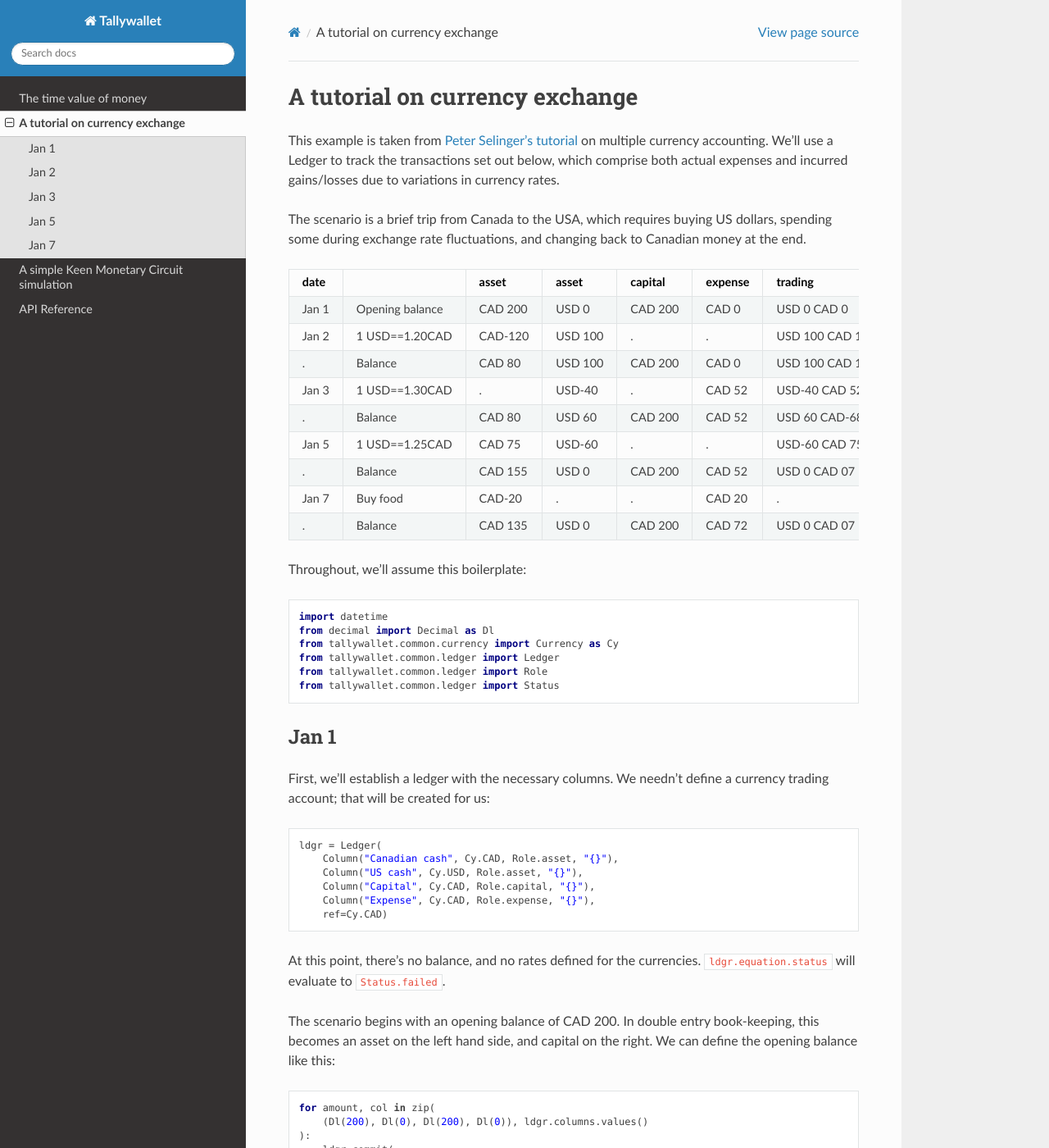
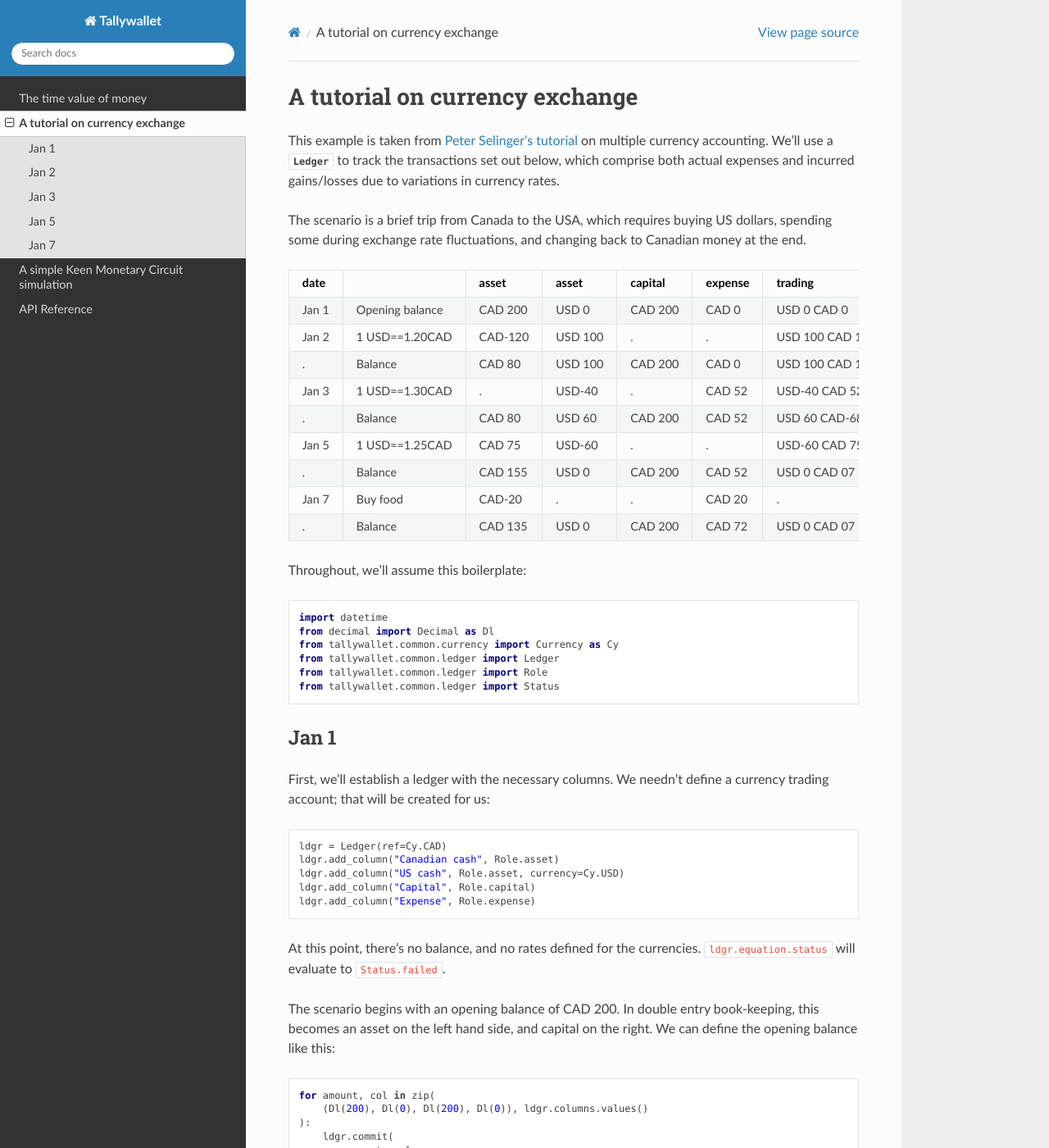
Before and after one commit to tundish/tallywallet-common, a Sphinx documentation site: the page built from tallywallet/common/doc/selinger.rst, in a window 1280 px wide and 1400 px high. Shown: the whole window at 82% size. Built offline with Sphinx 7.4.7 and the Read the Docs theme 2.0.0, drawn with Linux system fonts in a browser that asks for light colours; some of the changed text lies outside the part shown.

Commit message:
Brought Selinger's tutorial up to date.

```diff
--- a/tallywallet/common/doc/selinger.rst
+++ b/tallywallet/common/doc/selinger.rst
@@ -5,9 +5,10 @@
 :::::::::::::::::::::::::::::::
 
 This example is taken from `Peter Selinger's tutorial`_ on multiple currency
-accounting. We'll use a Ledger to track the transactions set out below,
-which comprise both actual expenses and incurred gains/losses due to variations
-in currency rates.
+accounting. We'll use a
+:py:class:`Ledger <tallywallet.common.ledger.Ledger>` to track the
+transactions set out below, which comprise both actual expenses and incurred
+gains/losses due to variations in currency rates.
 
 The scenario is a brief trip from Canada to the USA, which requires buying US
 dollars, spending some during exchange rate fluctuations, and changing back
@@ -42,12 +43,11 @@
 First, we'll establish a ledger with the necessary columns. We needn't
 define a currency trading account; that will be created for us::
 
-    ldgr = Ledger(
-        Column("Canadian cash", Cy.CAD, Role.asset, "{}"),
-        Column("US cash", Cy.USD, Role.asset, "{}"),
-        Column("Capital", Cy.CAD, Role.capital, "{}"),
-        Column("Expense", Cy.CAD, Role.expense, "{}"),
-        ref=Cy.CAD)
+    ldgr = Ledger(ref=Cy.CAD)
+    ldgr.add_column("Canadian cash", Role.asset)
+    ldgr.add_column("US cash", Role.asset, currency=Cy.USD)
+    ldgr.add_column("Capital", Role.capital)
+    ldgr.add_column("Expense", Role.expense)
 
 At this point, there's no balance, and no rates defined for the currencies.
 ``ldgr.equation.status`` will evaluate to ``Status.failed``.
@@ -149,12 +149,12 @@
 home. We want food. So we cough up twenty dollars for a tasty burger and a
 bottle of fizzy beer. Here's the transaction for that::
 
-    ldgr.commit(-20, cols["Canadian cash"], note="Buy food")
-    ldgr.commit(20, cols["Expense"], note="Buy food")
+    ldgr.commit(-20, ldgr.columns["Canadian cash"], note="Buy food")
+    ldgr.commit(20, ldgr.columns["Expense"], note="Buy food")
 
 How much money do we have left? ``ldgr.value("Canadian cash")`` says $135.00.
-Looking at the other columns it seems we spent CAD 72.00 during our trip. We
-accidentally made CAD 7.00 due to the fluctuations in the exchange rate while
-we were away.
+Looking at the other columns it seems we spent CAD 72.00 during our trip. So
+we accidentally made CAD 7.00 due to the fluctuations in the exchange rate
+while we were away.
 
 ..  _Peter Selinger's tutorial: http://www.mscs.dal.ca/~selinger/accounting/
```
Also changed, not shown: other parts of tallywallet/common/doc/selinger.rst (+2 -2 lines).
